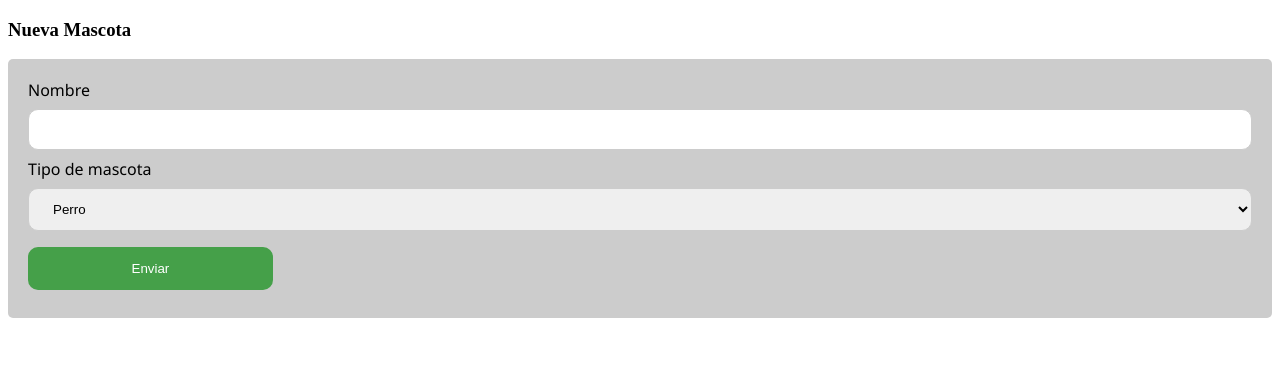
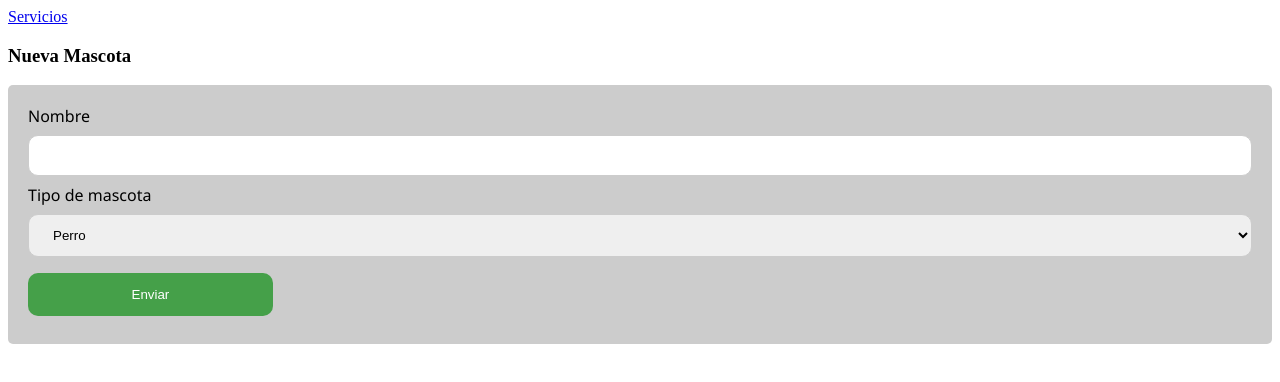
Before and after one commit to williamtoll/taller3-webapp-ucom, a website: page webapp/index.html in a window 1280 px wide. Drawn offline with nearby package versions, Linux system fonts and the light colour scheme.

Commit message:
Pantalla inicial de servicios

```diff
--- a/webapp/index.html
+++ b/webapp/index.html
@@ -42,6 +42,7 @@
   </head>
 
   <body>
+    <a href="/servicios.html">Servicios</a>
     <h3>Nueva Mascota</h3>
 
     <div>
```
Also changed, not shown: webapp/servicios.html (added, +1 -0 lines), webapp/css/global.css (added).
